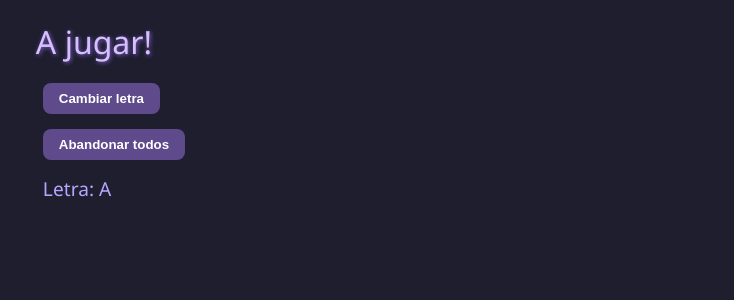
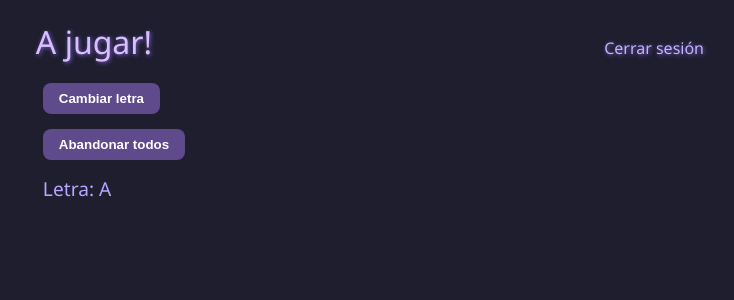
Before and after one commit to facu89/ana, a PHP site: page /assets/php/game.php in a window 1280 px wide. Shown: the top 300 px of the page, without its empty margins (546-1280 px from the left). Run offline with PHP 8.4, Linux system fonts and the light colour scheme; the visitor is signed in with stand-in values (Sample User, id 1).

Commit message:
Agregado el cerrar sesion

```diff
--- a/assets/php/game.php
+++ b/assets/php/game.php
@@ -19,7 +19,11 @@ if(!isset($_SESSION['player1'])){
 <body id="body">
     <?php
     ?>
-   <header>A jugar!</header>
+   <header>A jugar!
+      <div style="position:absolute;top:20px;right:30px;">
+        <a href="login.php?reset=1" style="color:#c4b2ff;text-decoration:none;font-size:1rem;">Cerrar sesión</a>
+      </div>
+   </header>
 
 <div id="mainContainer">
   <div id="divGameTable"></div>
--- a/assets/php/lobby.php
+++ b/assets/php/lobby.php
@@ -21,7 +21,11 @@ session_start();
       exit;
     }
   ?>
-   <header><p class="WelcomeText_1">Bienvenido a Ana</p></header>
+   <header><p class="WelcomeText_1">Bienvenido a Ana</p>
+  <div style="position:absolute;top:20px;right:30px;">
+    <a href="login.php?reset=1" style="color:#c4b2ff;text-decoration:none;font-size:1rem;">Cerrar sesión</a>
+  </div>
+</header>
    <p class="WelcomeText_2">Seleccione la configuracion de la partida.</p>
 
   <div class="lobbyMain">
--- a/assets/php/login.php
+++ b/assets/php/login.php
@@ -1,5 +1,4 @@
 <?php
-// Solo destruye la sesión si realmente quieres reiniciar el juego, por ejemplo, si accedes sin parámetros y es el inicio absoluto
 if (isset($_GET['reset'])) {
     session_start();
     session_unset();
@@ -18,22 +17,17 @@ $loginPlayer  = (int)($_POST['loginPlayer']   ?? $_GET['loginPlayer']   ?? 1);
 
 $errors = [];
 
-// Si hay errores y POST, mantener los valores originales para el formulario
 if ($_SERVER['REQUEST_METHOD'] === 'POST' && !empty($errors)) {
-    // Mantener el loginPlayer del POST
     $loginPlayer = (int)($_POST['loginPlayer'] ?? $loginPlayer);
     $countPlayers = (int)($_POST['selectPlayers'] ?? $countPlayers);
     $size = (int)($_POST['selectSize'] ?? $size);
 }
 
-// Protección extra: si el primer usuario ya está logueado y se accede a login.php sin POST, redirigir según el jugador
 if ($_SERVER['REQUEST_METHOD'] !== 'POST' && isset($_SESSION['player1'])) {
-    // Si es el primer jugador, lo mandamos al lobby
     if ($loginPlayer === 1) {
         header("Location: lobby.php");
         exit;
     }
-    // Si es el resto, lo mandamos a game.php si ya están todos
     if ($loginPlayer > 1 && isset($_SESSION['player' . $countPlayers])) {
         header("Location: game.php?selectPlayers=$countPlayers&selectSize=$size");
         exit;
```
Also changed, not shown: todo.md (+1 -0 lines).
